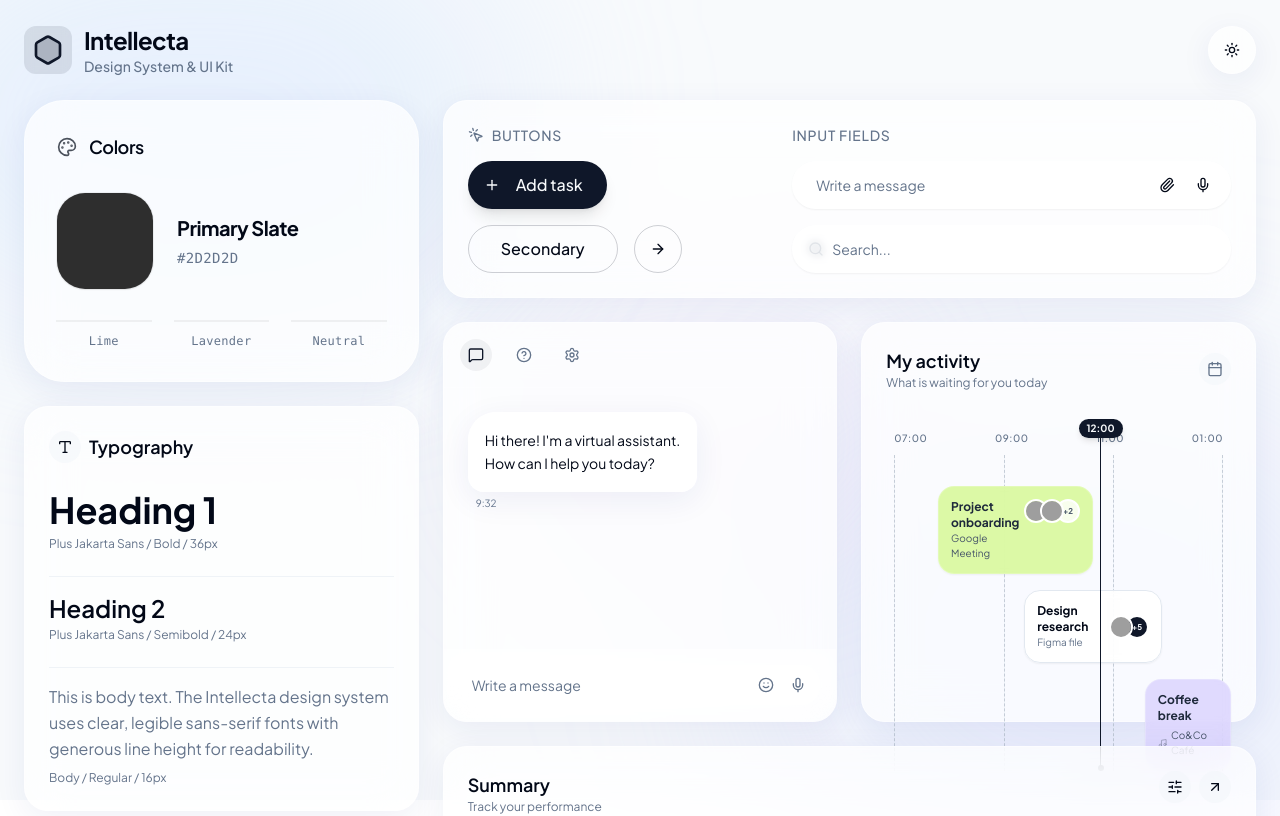
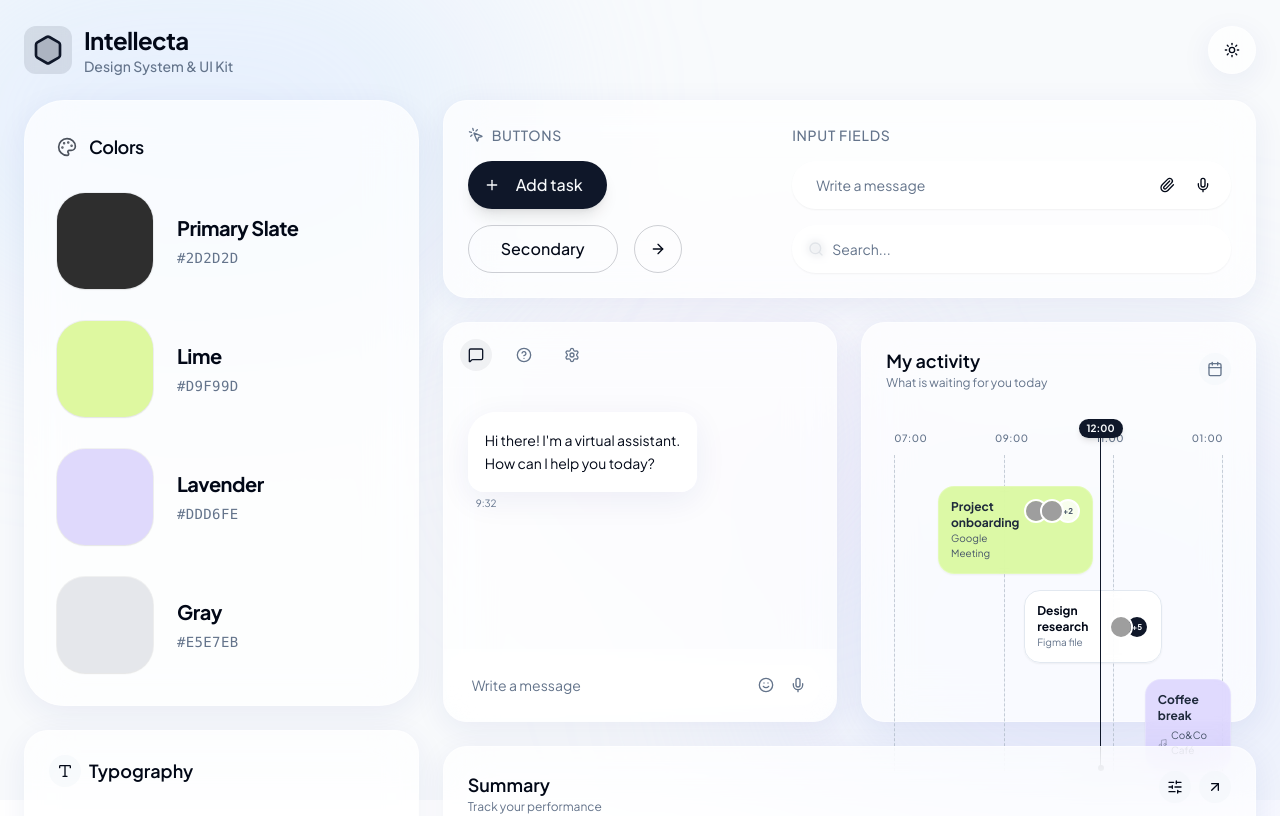
Before and after one commit to kimberlyPrest/intellecta-ui-kit-5j6g0vlra, a React (Vite) app: page / in a window 1280 px wide. Shown: the top 816 px of the page. Built offline with nearby package versions, Linux system fonts and the light colour scheme; grey boxes are pictures that could not be loaded.

Commit message:
feat: Add accent colors to palette display

```diff
--- a/src/components/dashboard/ColorsModule.tsx
+++ b/src/components/dashboard/ColorsModule.tsx
@@ -3,6 +3,29 @@ import { Palette } from 'lucide-react'
 import { cn } from '@/lib/utils'
 
 export function ColorsModule() {
+  const colors = [
+    {
+      name: 'Primary Slate',
+      hex: '#2D2D2D',
+      className: 'bg-intellecta-slate',
+    },
+    {
+      name: 'Lime',
+      hex: '#D9F99D',
+      className: 'bg-intellecta-lime',
+    },
+    {
+      name: 'Lavender',
+      hex: '#DDD6FE',
+      className: 'bg-intellecta-lavender',
+    },
+    {
+      name: 'Gray',
+      hex: '#E5E7EB',
+      className: 'bg-intellecta-neutral',
+    },
+  ]
+
   return (
     <GlassCard
       className="bg-surface-light dark:bg-surface-dark border border-white/50 dark:border-gray-700 p-8 rounded-[2.5rem] shadow-soft flex flex-col gap-8"
@@ -16,48 +39,25 @@ export function ColorsModule() {
       </div>
 
       <div className="flex flex-col gap-8">
-        {/* Primary Color Block */}
-        <div className="group flex items-center gap-6">
-          <div className="w-20 h-20 sm:w-24 sm:h-24 shrink-0 rounded-[1.75rem] bg-intellecta-slate shadow-sm transition-all duration-300 group-hover:scale-105 group-hover:shadow-md ring-1 ring-black/5 dark:ring-white/10" />
+        {colors.map((color) => (
+          <div key={color.name} className="group flex items-center gap-6">
+            <div
+              className={cn(
+                'w-20 h-20 sm:w-24 sm:h-24 shrink-0 rounded-[1.75rem] shadow-sm transition-all duration-300 group-hover:scale-105 group-hover:shadow-md ring-1 ring-black/5 dark:ring-white/10',
+                color.className,
+              )}
+            />
             <div className="flex flex-col gap-1.5">
               <span className="text-xl font-bold text-foreground tracking-tight">
-              Primary Slate
+                {color.name}
               </span>
               <span className="font-mono text-sm font-medium text-muted-foreground uppercase tracking-wide">
-              #2D2D2D
+                {color.hex}
               </span>
             </div>
           </div>
-
-        {/* Accent Colors Grid */}
-        <div className="grid grid-cols-3 gap-4 sm:gap-6">
-          <ColorSwatch name="Lime" colorClass="bg-intellecta-lime" />
-          <ColorSwatch name="Lavender" colorClass="bg-intellecta-lavender" />
-          <ColorSwatch name="Neutral" colorClass="bg-intellecta-neutral" />
-        </div>
+        ))}
       </div>
     </GlassCard>
   )
 }
-
-function ColorSwatch({
-  name,
-  colorClass,
-}: {
-  name: string
-  colorClass: string
-}) {
-  return (
-    <div className="flex flex-col gap-3 items-center group/swatch">
-      <div
-        className={cn(
-          'w-full aspect-square rounded-[1.5rem] shadow-sm transition-all duration-300 hover:scale-105 hover:shadow-md ring-1 ring-black/5 dark:ring-white/10',
-          colorClass,
-        )}
-      />
-      <span className="font-mono text-xs font-medium text-muted-foreground text-center tracking-wide group-hover/swatch:text-foreground transition-colors">
-        {name}
-      </span>
-    </div>
-  )
-}
```
Also changed, not shown: 7 other files (tests, documents, lock files or other folders). Lines whose indentation alone changed are shown as unchanged.
